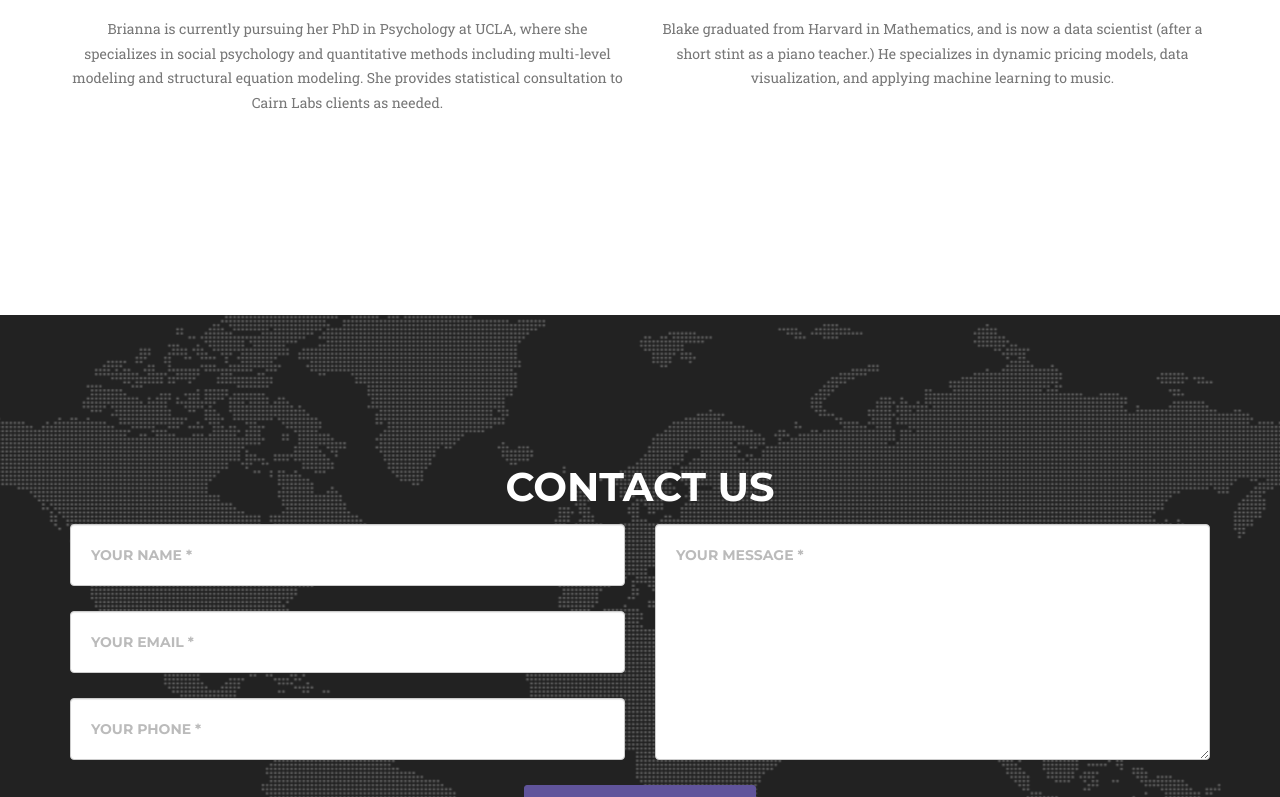
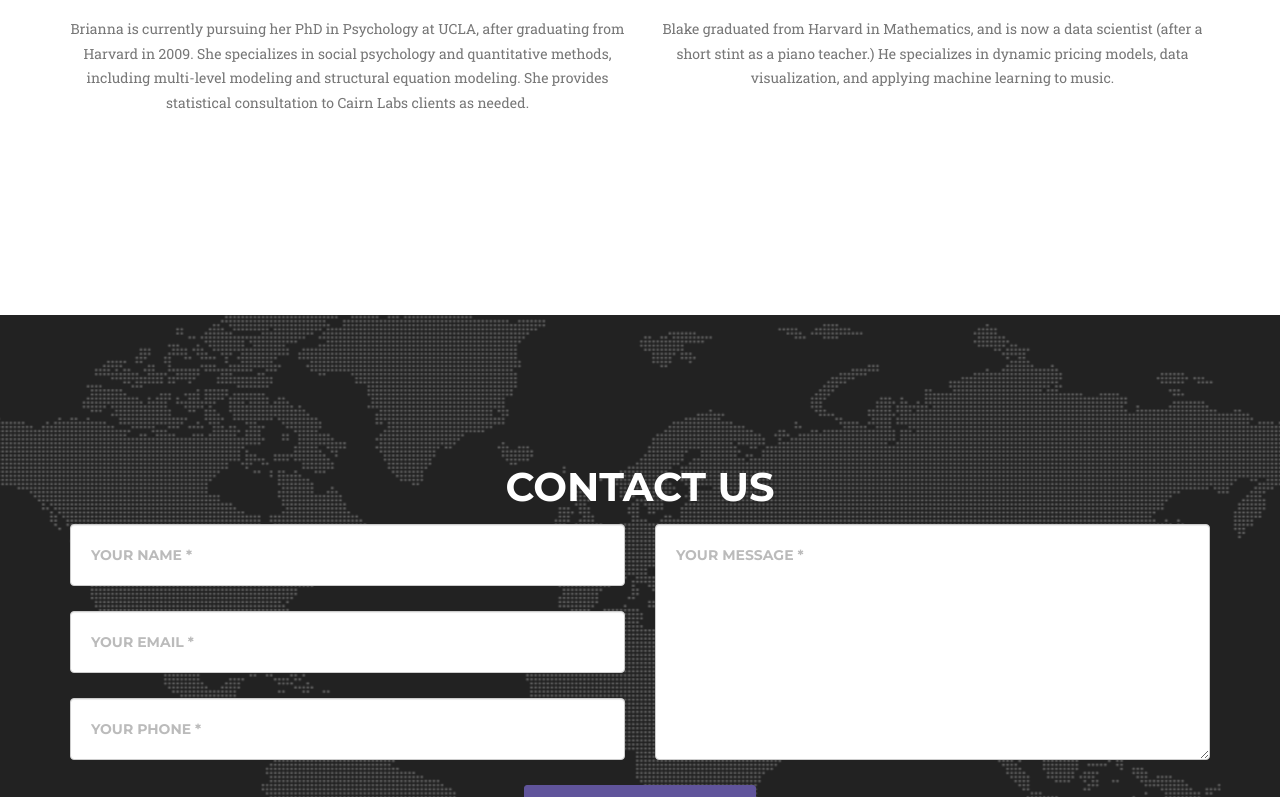
Before and after one commit to cairn-labs/website, a plain HTML site: page index.html in a window 1280 px wide. Shown: the part 3820-4617 px from the top of the page. Drawn offline with nearby package versions, Linux system fonts and the light colour scheme; a web font is replaced by a local one.

Commit message:
Added that Bri went to Harvard.

```diff
--- a/index.html
+++ b/index.html
@@ -288,7 +288,7 @@
                             <li><a href="https://www.linkedin.com/in/brianna-goodale-15969a8b"><i class="fa fa-linkedin"></i></a>
                             </li>
                         </ul>
-                        <p class="team-bio">Brianna is currently pursuing her PhD in Psychology at UCLA, where she specializes in social psychology and quantitative methods including multi-level modeling and structural equation modeling. She provides statistical consultation to Cairn Labs clients as needed.</p>
+                        <p class="team-bio">Brianna is currently pursuing her PhD in Psychology at UCLA, after graduating from Harvard in 2009. She specializes in social psychology and quantitative methods, including multi-level modeling and structural equation modeling. She provides statistical consultation to Cairn Labs clients as needed.</p>
                     </div>
                 </div>
                 <div class="col-sm-6">
```
